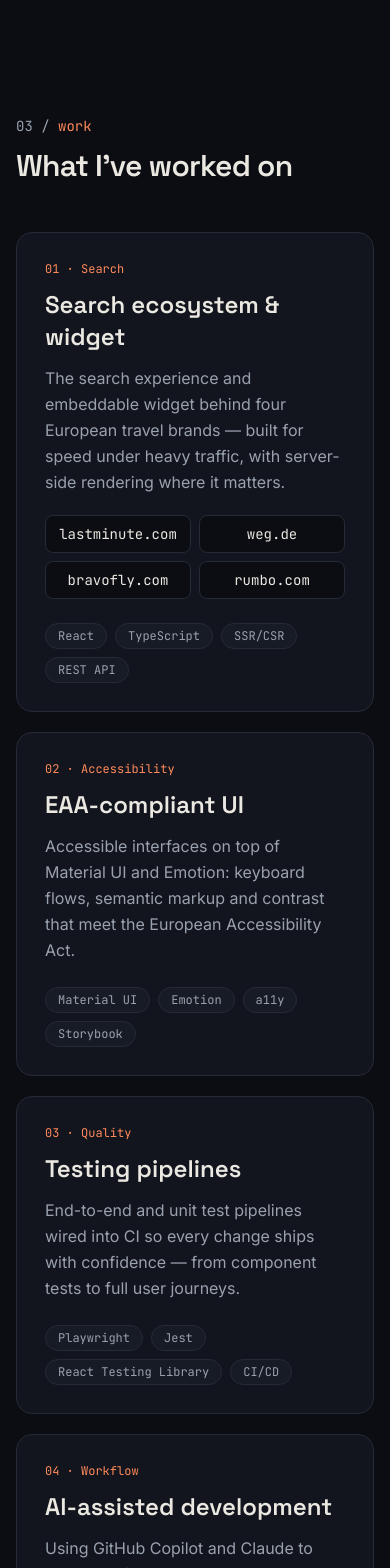
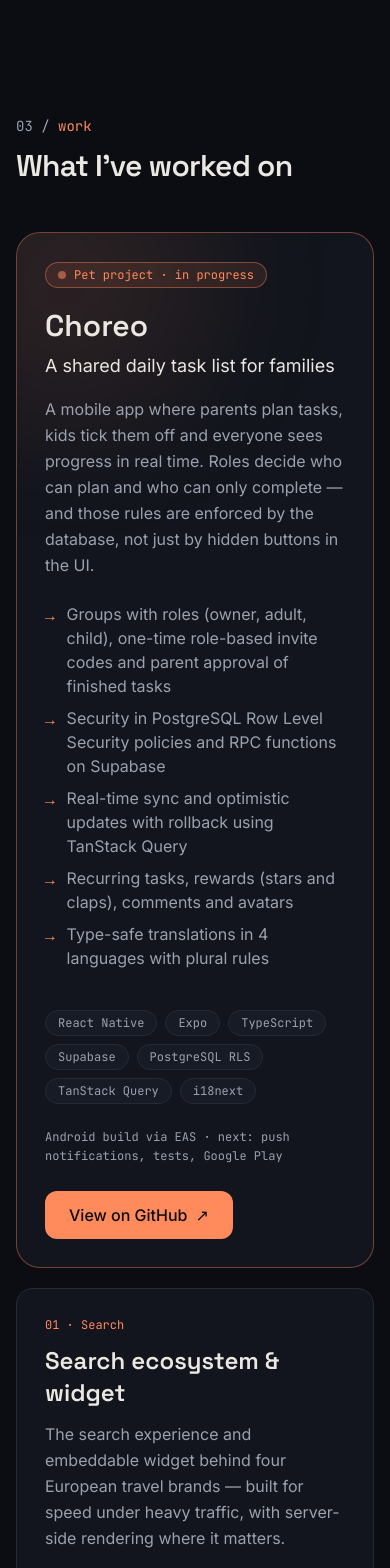
Before and after one commit to Halyna30/portfolio, a React (Vite) app: page / in a window 390 px wide. Shown: the part 4220-5788 px from the top of the page. Built offline with nearby package versions, Linux system fonts and the light colour scheme.

Commit message:
Add Choreo pet project and React Native skills

```diff
--- a/src/components/Work.tsx
+++ b/src/components/Work.tsx
@@ -1,11 +1,62 @@
 import Section, { Reveal, Tag } from './Section'
+import { petProject } from '../data'
 import { useI18n } from '../i18n'
+
+function PetProject() {
+  const { t } = useI18n()
+  const pet = t.work.pet
+
+  return (
+    <Reveal className="mb-5">
+      <article className="relative overflow-hidden rounded-3xl border border-accent/40 bg-panel p-7 sm:p-10">
+        <div className="pointer-events-none absolute -top-24 -left-24 h-72 w-72 rounded-full bg-accent/10 blur-3xl" />
+        <div className="relative grid gap-10 lg:grid-cols-[1.4fr_1fr]">
+          <div>
+            <p className="inline-flex items-center gap-2 rounded-full border border-accent/40 bg-accent/10 px-3 py-1 font-mono text-xs text-accent">
+              <span className="h-2 w-2 animate-pulse rounded-full bg-accent" />
+              {pet.badge}
+            </p>
+            <h3 className="mt-5 font-display text-3xl font-semibold sm:text-4xl">{petProject.name}</h3>
+            <p className="mt-2 text-lg text-text">{pet.subtitle}</p>
+            <p className="mt-4 leading-relaxed text-muted">{pet.text}</p>
+            <ul className="mt-6 space-y-2 text-muted">
+              {pet.points.map((p) => (
+                <li key={p} className="flex gap-3">
+                  <span className="mt-0.5 font-mono text-accent">→</span>
+                  <span>{p}</span>
+                </li>
+              ))}
+            </ul>
+          </div>
+
+          <div className="flex flex-col gap-6 lg:border-l lg:border-line lg:pl-10">
+            <div className="flex flex-wrap gap-2">
+              {petProject.tags.map((tag) => (
+                <Tag key={tag}>{tag}</Tag>
+              ))}
+            </div>
+            <p className="font-mono text-xs leading-relaxed text-muted">{pet.status}</p>
+            <a
+              href={petProject.url}
+              target="_blank"
+              rel="noreferrer"
+              className="mt-auto inline-flex items-center justify-center gap-2 self-start rounded-xl bg-accent px-6 py-3 font-medium text-ink transition-transform hover:-translate-y-0.5"
+            >
+              {pet.link} <span aria-hidden>↗</span>
+            </a>
+          </div>
+        </div>
+      </article>
+    </Reveal>
+  )
+}
 
 export default function Work() {
   const { t } = useI18n()
 
   return (
     <Section id="work" index="03" kicker={t.nav.work.toLowerCase()} title={t.work.title}>
+      <PetProject />
       <div className="grid gap-5 md:grid-cols-2">
         {t.work.items.map((w, i) => (
           <Reveal key={i} delay={(i % 2) * 100}>
@@ -26,8 +77,8 @@ export default function Work() {
               )}
 
               <div className="mt-auto flex flex-wrap gap-2 pt-6">
-                {w.tags.map((t) => (
-                  <Tag key={t}>{t}</Tag>
+                {w.tags.map((tag) => (
+                  <Tag key={tag}>{tag}</Tag>
                 ))}
               </div>
             </article>
--- a/src/data.ts
+++ b/src/data.ts
@@ -56,6 +56,7 @@ export type Content = {
   }
   work: {
     title: string
+    pet: { badge: string; subtitle: string; text: string; points: string[]; status: string; link: string }
     items: { kicker: string; title: string; text: string; brands?: string[]; tags: string[] }[]
   }
   skills: { title: string; groups: { group: string; items: string[] }[] }
@@ -71,6 +72,12 @@ export type Content = {
     languages: string
   }
   footer: { builtWith: string }
+}
+
+export const petProject = {
+  name: 'Choreo',
+  url: 'https://github.com/Halyna30/choreo',
+  tags: ['React Native', 'Expo', 'TypeScript', 'Supabase', 'PostgreSQL RLS', 'TanStack Query', 'i18next'],
 }
 
 const brands = ['lastminute.com', 'weg.de', 'bravofly.com', 'rumbo.com']
@@ -152,6 +159,20 @@ const en: Content = {
   },
   work: {
     title: "What I've worked on",
+    pet: {
+      badge: 'Pet project · in progress',
+      subtitle: 'A shared daily task list for families',
+      text: 'A mobile app where parents plan tasks, kids tick them off and everyone sees progress in real time. Roles decide who can plan and who can only complete — and those rules are enforced by the database, not just by hidden buttons in the UI.',
+      points: [
+        'Groups with roles (owner, adult, child), one-time role-based invite codes and parent approval of finished tasks',
+        'Security in PostgreSQL Row Level Security policies and RPC functions on Supabase',
+        'Real-time sync and optimistic updates with rollback using TanStack Query',
+        'Recurring tasks, rewards (stars and claps), comments and avatars',
+        'Type-safe translations in 4 languages with plural rules',
+      ],
+      status: 'Android build via EAS · next: push notifications, tests, Google Play',
+      link: 'View on GitHub',
+    },
     items: [
       {
         kicker: '01 · Search',
@@ -183,9 +204,9 @@ const en: Content = {
   skills: {
     title: 'My toolbox',
     groups: [
-      { group: 'Core', items: ['JavaScript', 'TypeScript', 'React', 'Next.js', 'Node.js'] },
+      { group: 'Core', items: ['JavaScript', 'TypeScript', 'React', 'Next.js', 'React Native', 'Expo', 'Node.js'] },
       { group: 'UI & Styling', items: ['Material UI', 'Emotion', 'UI/UX', 'Figma', 'Storybook'] },
-      { group: 'State & Data', items: ['Redux', 'Zustand', 'REST API', 'SSR', 'CSR'] },
+      { group: 'State & Data', items: ['Redux', 'Zustand', 'TanStack Query', 'REST API', 'Supabase', 'SSR', 'CSR'] },
       { group: 'Testing', items: ['Jest', 'Playwright', 'React Testing Library', 'E2E testing'] },
       { group: 'Tooling', items: ['Vite', 'Webpack', 'Turbopack', 'Nx', 'CI/CD', 'Git & monorepos', 'Custom CMS'] },
       { group: 'AI-assisted dev', items: ['GitHub Copilot', 'Claude'] },
@@ -274,6 +295,20 @@ const pl: Content = {
   },
   work: {
     title: 'Nad czym pracowałam',
+    pet: {
+      badge: 'Projekt własny · w trakcie',
+      subtitle: 'Wspólna lista codziennych zadań dla rodzin',
+      text: 'Aplikacja mobilna, w której rodzice planują zadania, dzieci je odhaczają, a wszyscy widzą postępy w czasie rzeczywistym. Role decydują, kto może planować, a kto tylko wykonywać — i tych zasad pilnuje baza danych, a nie tylko ukryte przyciski w UI.',
+      points: [
+        'Grupy z rolami (właściciel, dorosły, dziecko), jednorazowe kody zaproszeń z przypisaną rolą i zatwierdzanie wykonanych zadań przez rodzica',
+        'Bezpieczeństwo w politykach Row Level Security i funkcjach RPC w PostgreSQL (Supabase)',
+        'Synchronizacja w czasie rzeczywistym i optymistyczne aktualizacje z wycofaniem zmian w TanStack Query',
+        'Zadania cykliczne, nagrody (gwiazdki i brawa), komentarze i awatary',
+        'Typowane tłumaczenia w 4 językach z obsługą form liczby mnogiej',
+      ],
+      status: 'Build na Androida przez EAS · dalej: powiadomienia push, testy, Google Play',
+      link: 'Zobacz na GitHubie',
+    },
     items: [
       {
         kicker: '01 · Wyszukiwarka',
@@ -305,9 +340,9 @@ const pl: Content = {
   skills: {
     title: 'Moje narzędzia',
     groups: [
-      { group: 'Fundamenty', items: ['JavaScript', 'TypeScript', 'React', 'Next.js', 'Node.js'] },
+      { group: 'Fundamenty', items: ['JavaScript', 'TypeScript', 'React', 'Next.js', 'React Native', 'Expo', 'Node.js'] },
       { group: 'UI i stylowanie', items: ['Material UI', 'Emotion', 'UI/UX', 'Figma', 'Storybook'] },
-      { group: 'Stan i dane', items: ['Redux', 'Zustand', 'REST API', 'SSR', 'CSR'] },
+      { group: 'Stan i dane', items: ['Redux', 'Zustand', 'TanStack Query', 'REST API', 'Supabase', 'SSR', 'CSR'] },
       { group: 'Testowanie', items: ['Jest', 'Playwright', 'React Testing Library', 'Testy E2E'] },
       { group: 'Narzędzia', items: ['Vite', 'Webpack', 'Turbopack', 'Nx', 'CI/CD', 'Git i monorepo', 'Własny CMS'] },
       { group: 'Praca z AI', items: ['GitHub Copilot', 'Claude'] },
@@ -396,6 +431,20 @@ const uk: Content = {
   },
   work: {
     title: 'Над чим я працювала',
+    pet: {
+      badge: 'Pet-проєкт · у розробці',
+      subtitle: 'Спільний список щоденних справ для родини',
+      text: 'Мобільний застосунок, у якому батьки планують завдання, діти їх відмічають, а всі бачать прогрес у реальному часі. Ролі визначають, хто може планувати, а хто лише виконувати, — і ці правила контролює база даних, а не лише приховані кнопки в UI.',
+      points: [
+        'Групи з ролями (власник, дорослий, дитина), одноразові коди запрошень із роллю та підтвердження виконаних завдань батьками',
+        'Безпека на рівні PostgreSQL: політики Row Level Security та RPC-функції в Supabase',
+        'Синхронізація в реальному часі та оптимістичні оновлення з відкатом у TanStack Query',
+        'Повторювані завдання, нагороди (зірочки й оплески), коментарі та аватари',
+        'Типізовані переклади 4 мовами з підтримкою форм множини',
+      ],
+      status: 'Android-збірка через EAS · далі: push-сповіщення, тести, Google Play',
+      link: 'Переглянути на GitHub',
+    },
     items: [
       {
         kicker: '01 · Пошук',
@@ -427,9 +476,9 @@ const uk: Content = {
   skills: {
     title: 'Мої інструменти',
     groups: [
-      { group: 'Основа', items: ['JavaScript', 'TypeScript', 'React', 'Next.js', 'Node.js'] },
+      { group: 'Основа', items: ['JavaScript', 'TypeScript', 'React', 'Next.js', 'React Native', 'Expo', 'Node.js'] },
       { group: 'UI та стилі', items: ['Material UI', 'Emotion', 'UI/UX', 'Figma', 'Storybook'] },
-      { group: 'Стан і дані', items: ['Redux', 'Zustand', 'REST API', 'SSR', 'CSR'] },
+      { group: 'Стан і дані', items: ['Redux', 'Zustand', 'TanStack Query', 'REST API', 'Supabase', 'SSR', 'CSR'] },
       { group: 'Тестування', items: ['Jest', 'Playwright', 'React Testing Library', 'E2E-тестування'] },
       { group: 'Інструменти', items: ['Vite', 'Webpack', 'Turbopack', 'Nx', 'CI/CD', 'Git і монорепозиторії', 'Власна CMS'] },
       { group: 'Розробка з AI', items: ['GitHub Copilot', 'Claude'] },
```
